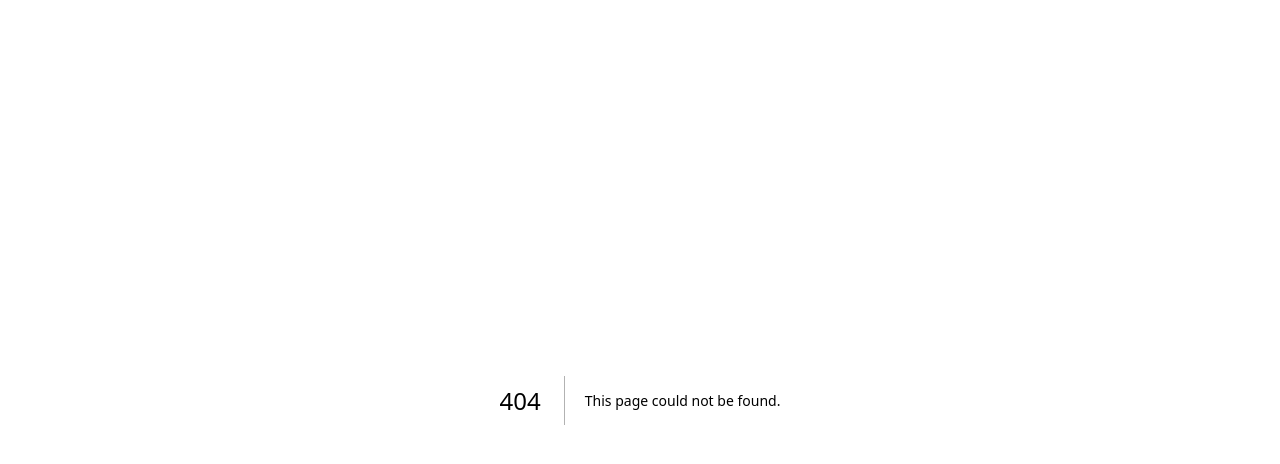
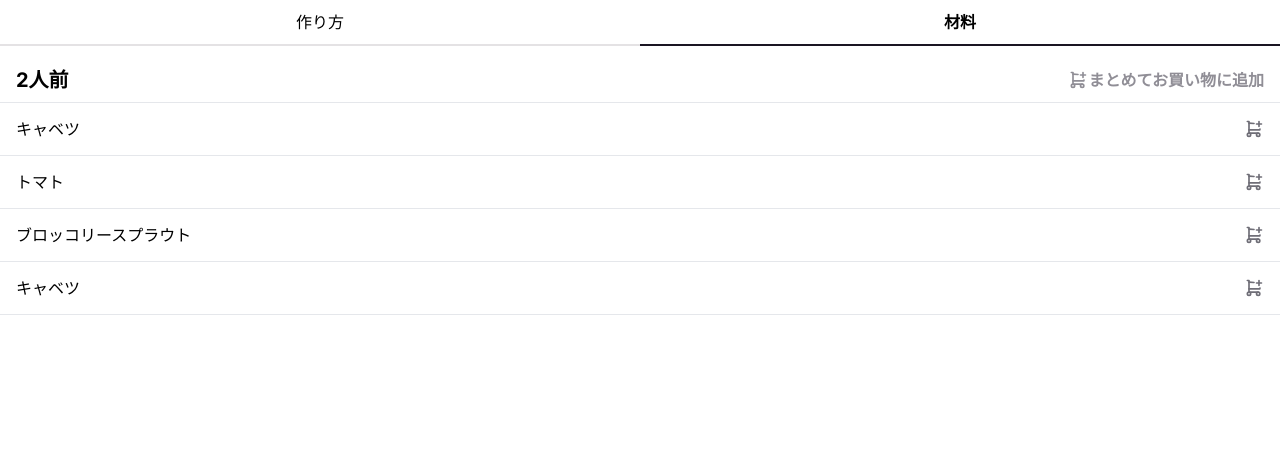
Before and after one commit to qin-team-recipe/09-frontend, a Next.js app: page /recipe/1/ingredients in a window 1280 px wide. Before the commit this address had no page. Shown: the top 464 px of the page. Built offline with nearby package versions, Linux system fonts and the light colour scheme.

Commit message:
:lipstick: 材料ページ作成

```diff
--- /dev/null
+++ b/src/app/recipe/[id]/ingredients/page.tsx
@@ -0,0 +1,45 @@
+import Link from "next/link"
+import { AllAddToCartButton } from "@/app/recipe/[id]/_components/AllAddToCartButton"
+import { IngredientListItem } from "@/app/recipe/[id]/_components/IngredientListItem"
+import { Tabs } from "@/app/recipe/[id]/_components/Tabs"
+
+export default function Ingredients({ params }: { params: { id: number } }) {
+  return (
+    <div className="flex flex-col">
+      <Tabs activePath={`/recipe/${params.id}/ingredients`}>
+        <Link href={`/recipe/${params.id}`}>作り方</Link>
+        <Link href={`/recipe/${params.id}/ingredients`}>材料</Link>
+      </Tabs>
+      <div className="flex border-b pb-2 pt-5">
+        <h2 className="ml-4 text-xl font-bold">{servingNumber}人前</h2>
+        <AllAddToCartButton />
+      </div>
+      <div>
+        {ingredients.map((ingredient) => (
+          <IngredientListItem key={ingredient.id} name={ingredient.name} />
+        ))}
+      </div>
+    </div>
+  )
+}
+
+const servingNumber = 2
+
+const ingredients = [
+  {
+    id: 1,
+    name: "キャベツ",
+  },
+  {
+    id: 2,
+    name: "トマト",
+  },
+  {
+    id: 3,
+    name: "ブロッコリースプラウト",
+  },
+  {
+    id: 4,
+    name: "キャベツ",
+  },
+]
```
